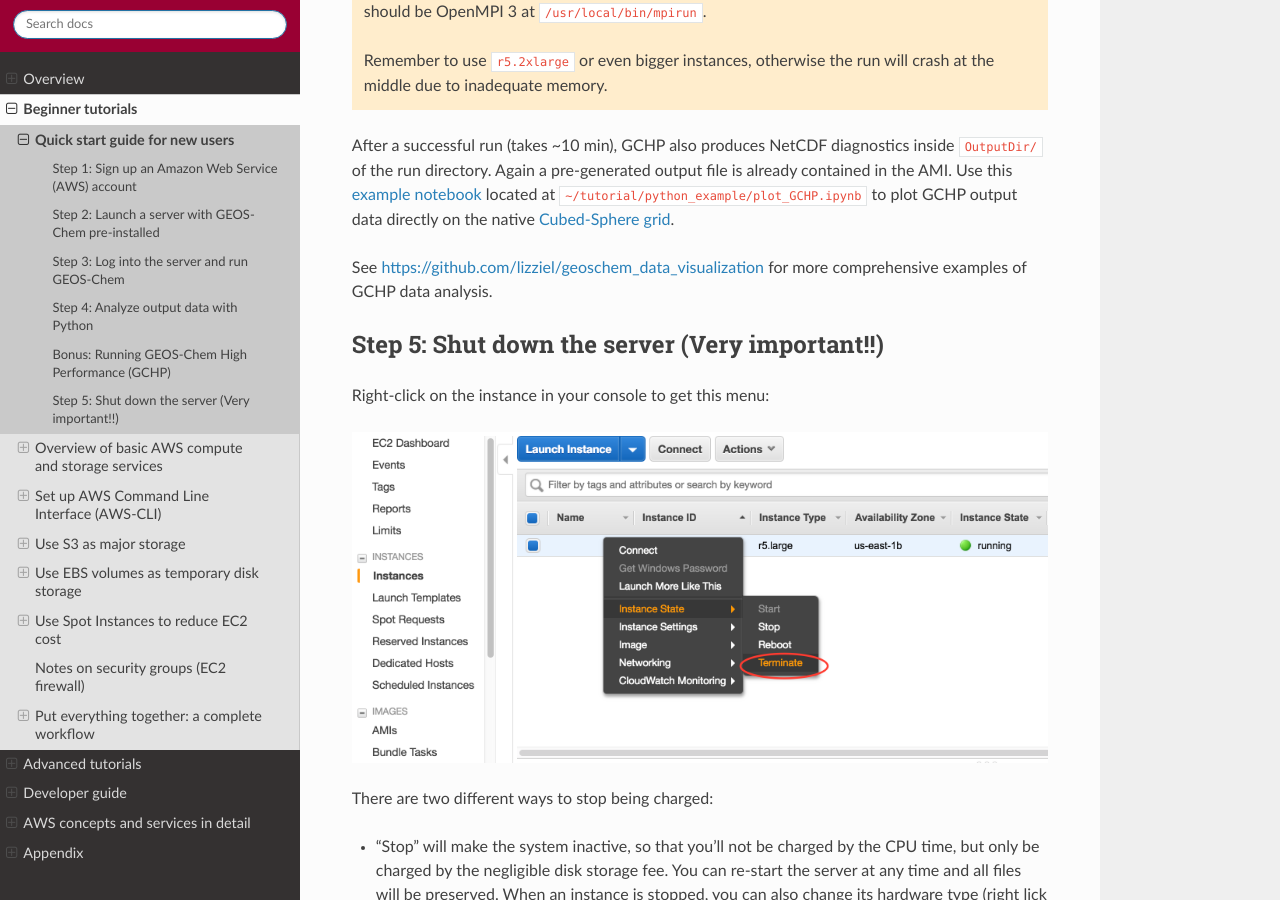
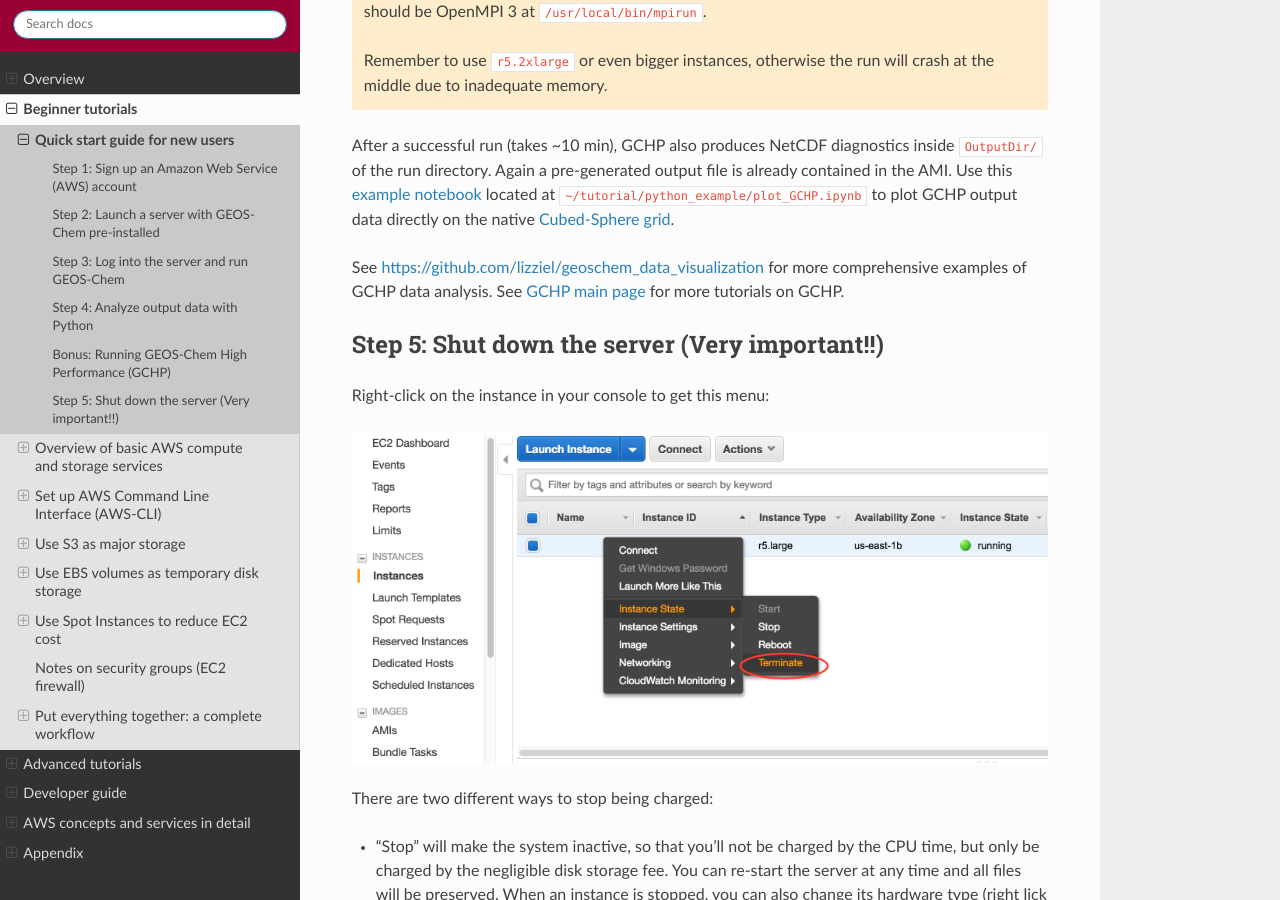
Before and after one commit to geoschem/geos-chem-cloud, a Sphinx documentation site: the page built from doc/source/chapter02_beginner-tutorial/quick-start.rst, in a window 1280 px wide and 900 px high, scrolled down 9031 px. Built offline with Sphinx 7.4.7 and the Read the Docs theme 2.0.0, drawn with Linux system fonts in a browser that asks for light colours.

Commit message:
Point to GCHP main page.

```diff
--- a/doc/source/chapter02_beginner-tutorial/quick-start.rst
+++ b/doc/source/chapter02_beginner-tutorial/quick-start.rst
@@ -223,7 +223,7 @@
 
 After a successful run (takes ~10 min), GCHP also produces NetCDF diagnostics inside ``OutputDir/`` of the run directory. Again a pre-generated output file is already contained in the AMI. Use this :doc:`example notebook <../chapter06_appendix/plot_GCHP_data>` located at ``~/tutorial/python_example/plot_GCHP.ipynb`` to plot GCHP output data directly on the native `Cubed-Sphere grid <http://acmg.seas.harvard.edu/geos/cubed_sphere.html>`_.
 
-See https://github.com/lizziel/geoschem_data_visualization for more comprehensive examples of GCHP data analysis.
+See https://github.com/lizziel/geoschem_data_visualization for more comprehensive examples of GCHP data analysis. See `GCHP main page <http://wiki.seas.harvard.edu/geos-chem/index.php/GEOS-Chem_HP>`_ for more tutorials on GCHP.
 
 
 .. _terminate-label:
```
